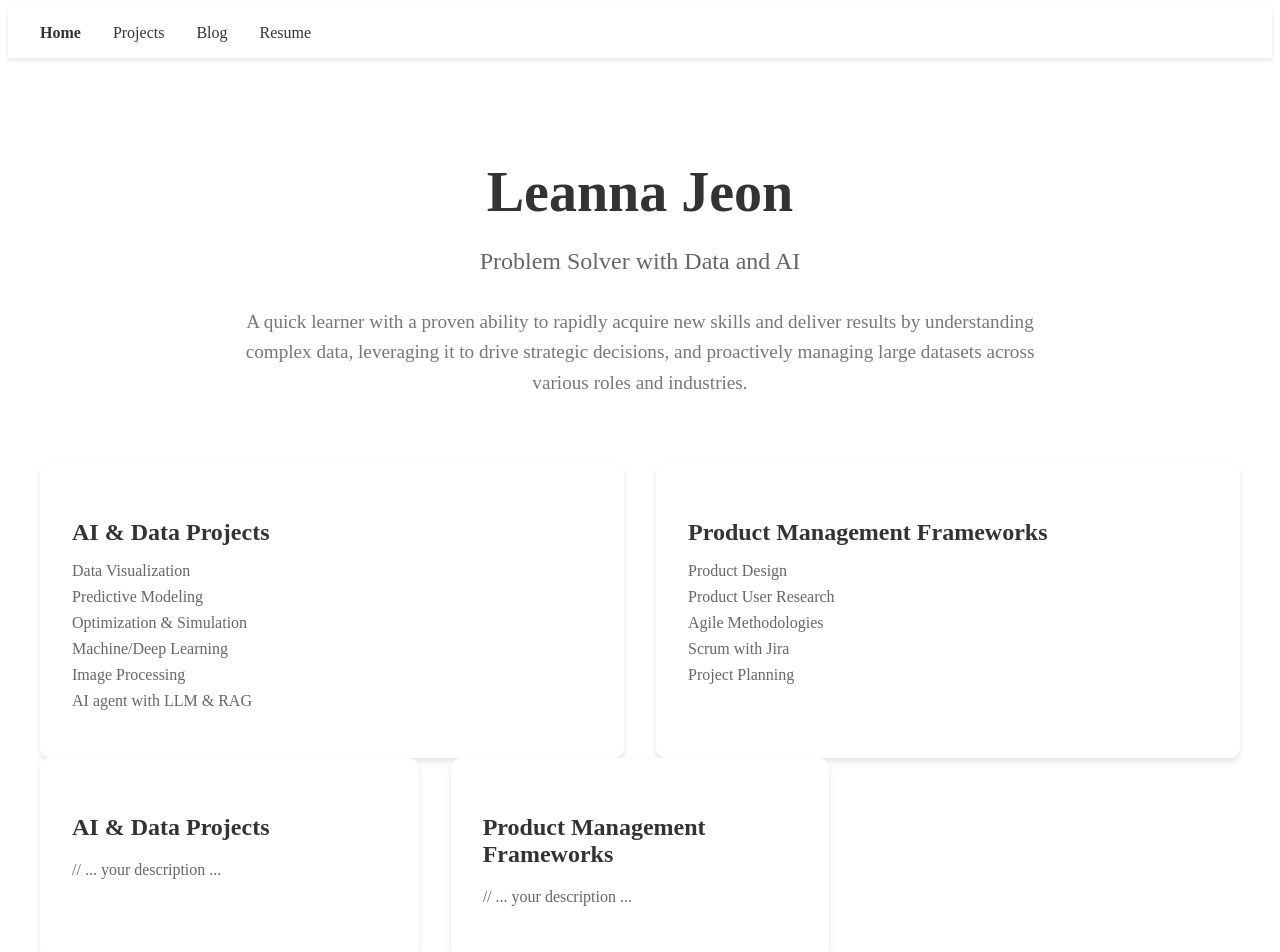
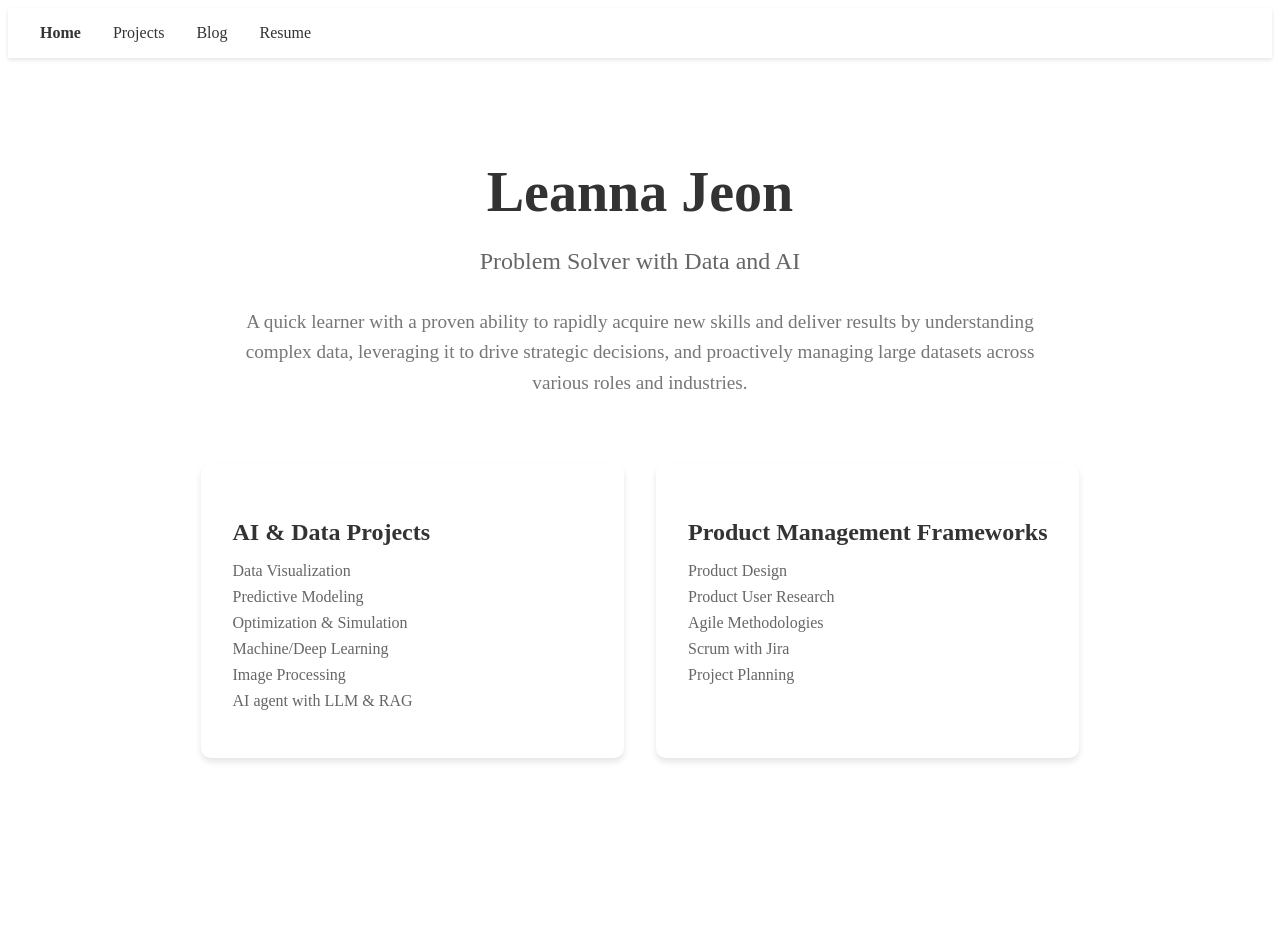
Before and after one commit to LeannaJ/LeannaJ.github.io, a React (Create React App) app: page / in a window 1280 px wide. Shown: the top 952 px of the page. After the commit the page ends 830 px from the top, so only its background shows below. Built offline with nearby package versions, Linux system fonts and the light colour scheme.

Commit message:
Update: Remove 404.html and clean up routing

```diff
--- a/src/pages/Home.js
+++ b/src/pages/Home.js
@@ -35,9 +35,13 @@ const Description = styled(motion.p)`
 
 const SkillsSection = styled(motion.div)`
   display: grid;
-  grid-template-columns: repeat(auto-fit, minmax(250px, 1fr));
+  grid-template-columns: 1fr;
   gap: 2rem;
   margin-top: 4rem;
+
+  @media (min-width: 768px) {
+    grid-template-columns: repeat(2, 1fr);
+  }
 `;
 
 const SkillCard = styled(motion.div)`
@@ -45,6 +49,11 @@ const SkillCard = styled(motion.div)`
   padding: 2rem;
   border-radius: 10px;
   box-shadow: 0 4px 6px rgba(0, 0, 0, 0.1);
+  cursor: pointer;
+
+  &:hover {
+    box-shadow: 0 6px 8px rgba(0, 0, 0, 0.15);
+  }
 `;
 
 const SkillTitle = styled.h3`
@@ -63,53 +72,6 @@ const SkillItem = styled.li`
   margin-bottom: 0.5rem;
 `;
 
-const ProjectsGrid = styled(motion.div)`
-  display: grid;
-  grid-template-columns: 1fr;
-  gap: 2rem;
-
-  @media (min-width: 768px) {
-    grid-template-columns: repeat(2, 1fr);
-  }
-
-  @media (min-width: 1024px) {
-    grid-template-columns: repeat(3, 1fr);
-  }
-`;
-
-const ProjectDetailContainer = styled.div`
-  max-width: 1200px;
-  margin: 0 auto;
-  padding: 4rem 2rem;
-`;
-
-const ProjectContent = styled.div`
-  background: white;
-  padding: 3rem;
-  border-radius: 10px;
-  box-shadow: 0 4px 6px rgba(0, 0, 0, 0.1);
-  width: 100%;
-`;
-
-const Card = styled(motion.div)`
-  background: white;
-  padding: 2rem;
-  border-radius: 10px;
-  box-shadow: 0 4px 6px rgba(0, 0, 0, 0.1);
-  cursor: pointer;
-`;
-
-const CardTitle = styled.h3`
-  font-size: 1.5rem;
-  color: #333;
-  margin-bottom: 1rem;
-`;
-
-const CardDescription = styled.p`
-  color: #666;
-  line-height: 1.6;
-`;
-
 const Home = ({ onNavigateToProjects, onNavigateToProjectDetail }) => {
   const handleCardClick = (cardType) => {
     switch(cardType) {
@@ -117,9 +79,8 @@ const Home = ({ onNavigateToProjects, onNavigateToProjectDetail }) => {
         onNavigateToProjects();
         break;
       case 'product':
-        onNavigateToProjectDetail(6); // Product Management Frameworks 프로젝트로 이동
+        onNavigateToProjectDetail(6);
         break;
-      // 다른 카드들에 대한 처리도 추가 가능
       default:
         break;
     }
@@ -149,6 +110,7 @@ const Home = ({ onNavigateToProjects, onNavigateToProjectDetail }) => {
         <SkillCard
           whileHover={{ scale: 1.05 }}
           transition={{ type: "spring", stiffness: 300 }}
+          onClick={() => handleCardClick('ai')}
         >
           <SkillTitle>AI & Data Projects</SkillTitle>
           <SkillList>
@@ -164,6 +126,7 @@ const Home = ({ onNavigateToProjects, onNavigateToProjectDetail }) => {
         <SkillCard
           whileHover={{ scale: 1.05 }}
           transition={{ type: "spring", stiffness: 300 }}
+          onClick={() => handleCardClick('product')}
         >
           <SkillTitle>Product Management Frameworks</SkillTitle>
           <SkillList>
@@ -175,32 +138,6 @@ const Home = ({ onNavigateToProjects, onNavigateToProjectDetail }) => {
           </SkillList>
         </SkillCard>
       </SkillsSection>
-
-      <ProjectsGrid>
-        <Card
-          whileHover={{ scale: 1.03 }}
-          transition={{ type: "spring", stiffness: 300 }}
-          onClick={() => handleCardClick('ai')}
-        >
-          <CardTitle>AI & Data Projects</CardTitle>
-          <CardDescription>
-            // ... your description ...
-          </CardDescription>
-        </Card>
-
-        <Card
-          whileHover={{ scale: 1.03 }}
-          transition={{ type: "spring", stiffness: 300 }}
-          onClick={() => handleCardClick('product')}
-        >
-          <CardTitle>Product Management Frameworks</CardTitle>
-          <CardDescription>
-            // ... your description ...
-          </CardDescription>
-        </Card>
-
-        {/* Third card ... */}
-      </ProjectsGrid>
     </HomeContainer>
   );
 };
--- a/src/pages/ProjectDetail.js
+++ b/src/pages/ProjectDetail.js
@@ -3,7 +3,7 @@ import styled from 'styled-components';
 import { motion } from 'framer-motion';
 
 const ProjectDetailContainer = styled.div`
-  max-width: 1200px;
+  max-width: 1000px;
   margin: 0 auto;
   padding: 4rem 2rem;
 `;
--- a/src/pages/Projects.js
+++ b/src/pages/Projects.js
@@ -17,8 +17,16 @@ const PageTitle = styled(motion.h1)`
 
 const ProjectsGrid = styled(motion.div)`
   display: grid;
-  grid-template-columns: repeat(auto-fit, minmax(300px, 1fr));
+  grid-template-columns: 1fr;
   gap: 2rem;
+
+  @media (min-width: 768px) {
+    grid-template-columns: repeat(2, 1fr);
+  }
+
+  @media (min-width: 1024px) {
+    grid-template-columns: repeat(3, 1fr);
+  }
 `;
 
 const ProjectCard = styled(motion.div)`
```
Also changed, not shown: public/404.html (deleted, +0 -24 lines), 8 other files (tests, documents, lock files or other folders).
